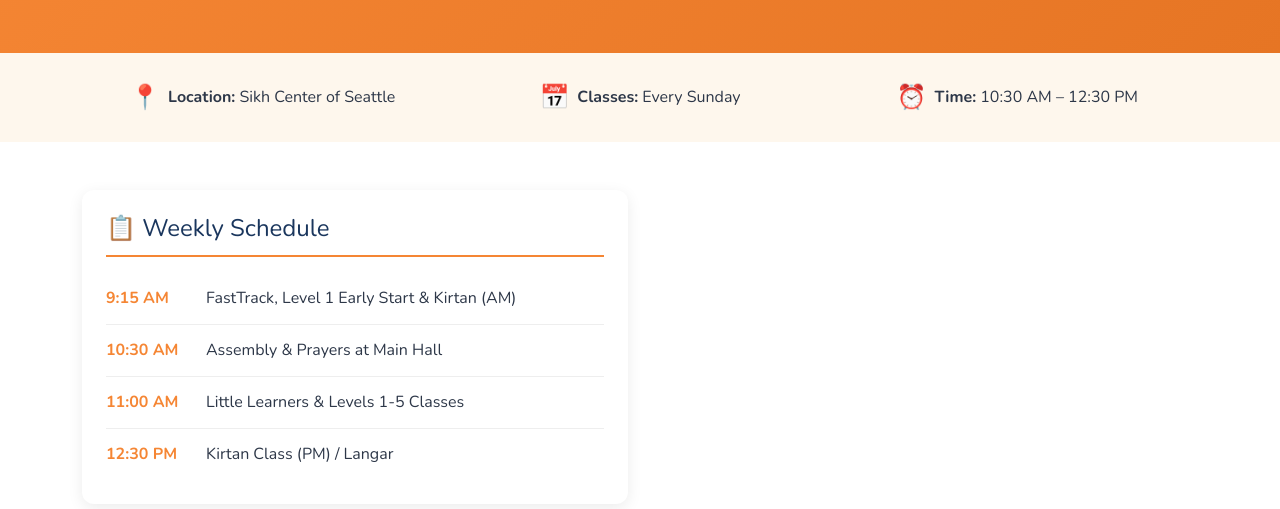
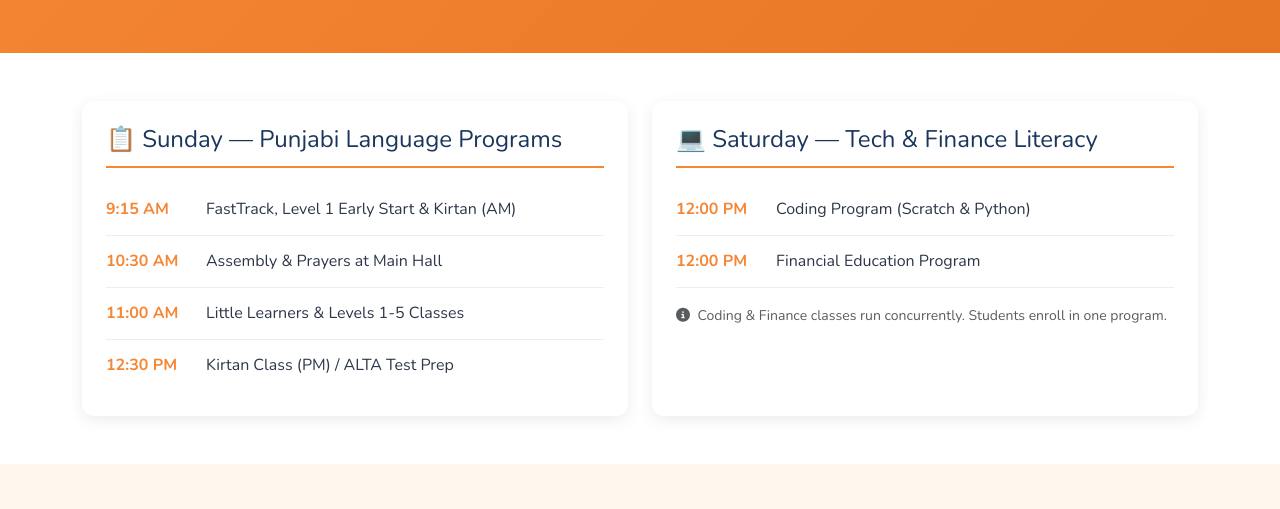
Before and after one commit to msjammu/PSB, a website: page calendar.html in a window 1280 px wide. Shown: the part 245-754 px from the top of the page. Drawn offline with nearby package versions, Linux system fonts and the light colour scheme.

Commit message:
Add Coding Program and update calendar schedules
- Added Coding Program section to courses.html (Scratch & Python)
- Added Coding Program feature card to homepage
- Restructured calendar with Sunday (Punjabi Language) and Saturday (Tech & Finance) schedules
- Removed Quick Info header section from calendar

```diff
--- a/calendar.html
+++ b/calendar.html
@@ -181,40 +181,14 @@
         </div>
     </header>
 
-    <!-- Quick Info -->
-    <section class="py-4 bg-cream">
-        <div class="container">
-            <div class="row text-center g-3">
-                <div class="col-md-4">
-                    <div class="d-flex align-items-center justify-content-center gap-2">
-                        <span style="font-size: 1.5rem;">📍</span>
-                        <span><strong>Location:</strong> Sikh Center of Seattle</span>
-                    </div>
-                </div>
-                <div class="col-md-4">
-                    <div class="d-flex align-items-center justify-content-center gap-2">
-                        <span style="font-size: 1.5rem;">📅</span>
-                        <span><strong>Classes:</strong> Every Sunday</span>
-                    </div>
-                </div>
-                <div class="col-md-4">
-                    <div class="d-flex align-items-center justify-content-center gap-2">
-                        <span style="font-size: 1.5rem;">⏰</span>
-                        <span><strong>Time:</strong> 10:30 AM – 12:30 PM</span>
-                    </div>
-                </div>
-            </div>
-        </div>
-    </section>
-
     <!-- Schedule & Upcoming Events -->
     <section class="py-5">
         <div class="container">
             <div class="row g-4">
-                <!-- Weekly Schedule -->
+                <!-- Sunday Schedule -->
                 <div class="col-lg-6">
                     <div class="schedule-card">
-                        <h4>📋 Weekly Schedule</h4>
+                        <h4>📋 Sunday — Punjabi Language Programs</h4>
                         <div class="schedule-item">
                             <span class="schedule-time">9:15 AM</span>
                             <span>FastTrack, Level 1 Early Start & Kirtan (AM)</span>
@@ -229,8 +203,23 @@
                         </div>
                         <div class="schedule-item">
                             <span class="schedule-time">12:30 PM</span>
-                            <span>Kirtan Class (PM) / Langar</span>
+                            <span>Kirtan Class (PM) / ALTA Test Prep</span>
                         </div>
+                    </div>
+                </div>
+                <!-- Saturday Schedule -->
+                <div class="col-lg-6">
+                    <div class="schedule-card">
+                        <h4>💻 Saturday — Tech & Finance Literacy</h4>
+                        <div class="schedule-item">
+                            <span class="schedule-time">12:00 PM</span>
+                            <span>Coding Program (Scratch & Python)</span>
+                        </div>
+                        <div class="schedule-item">
+                            <span class="schedule-time">12:00 PM</span>
+                            <span>Financial Education Program</span>
+                        </div>
+                        <p class="small text-muted mt-3 mb-0"><i class="fas fa-info-circle me-1"></i> Coding & Finance classes run concurrently. Students enroll in one program.</p>
                     </div>
                 </div>
             </div>
```
